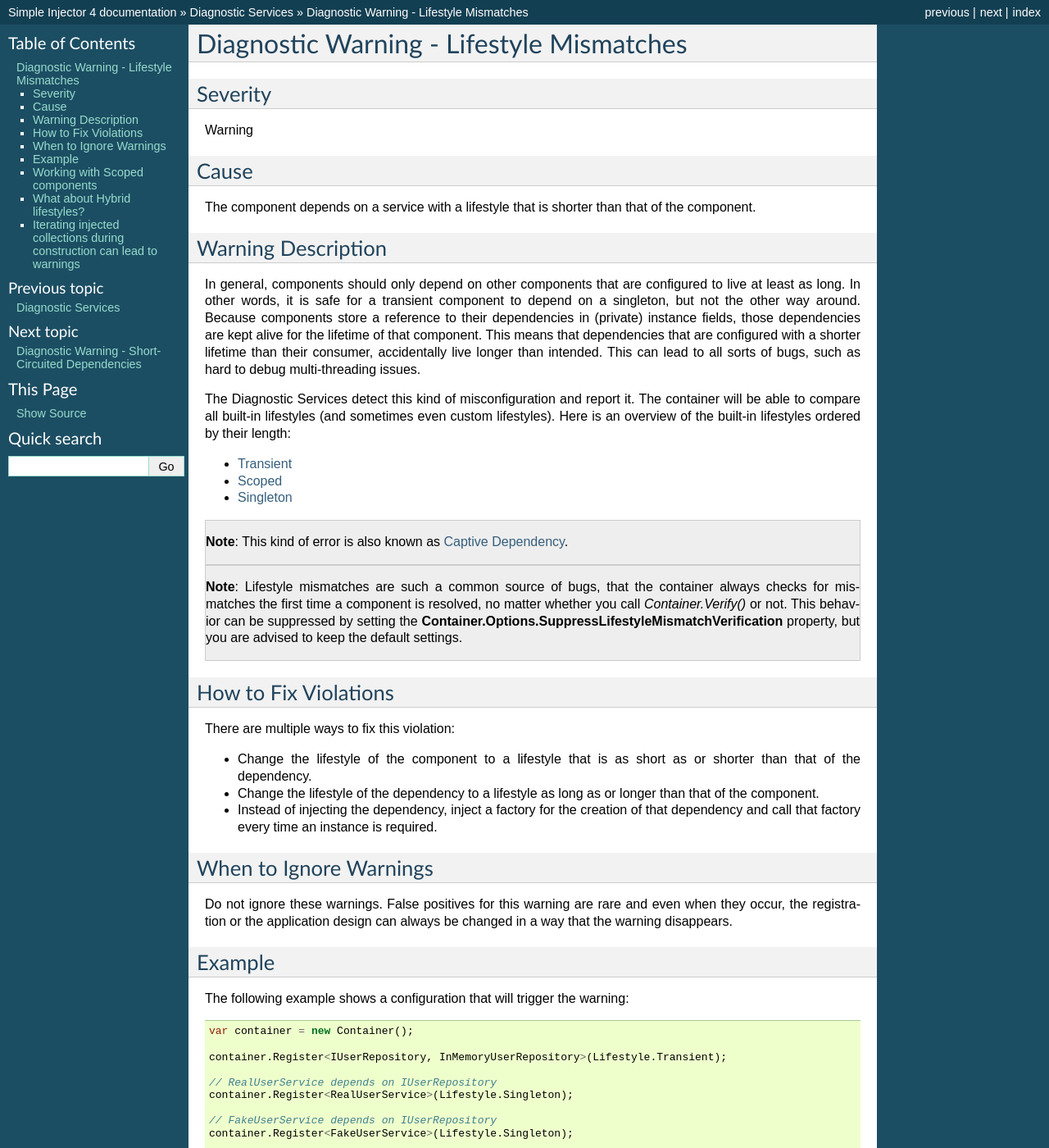
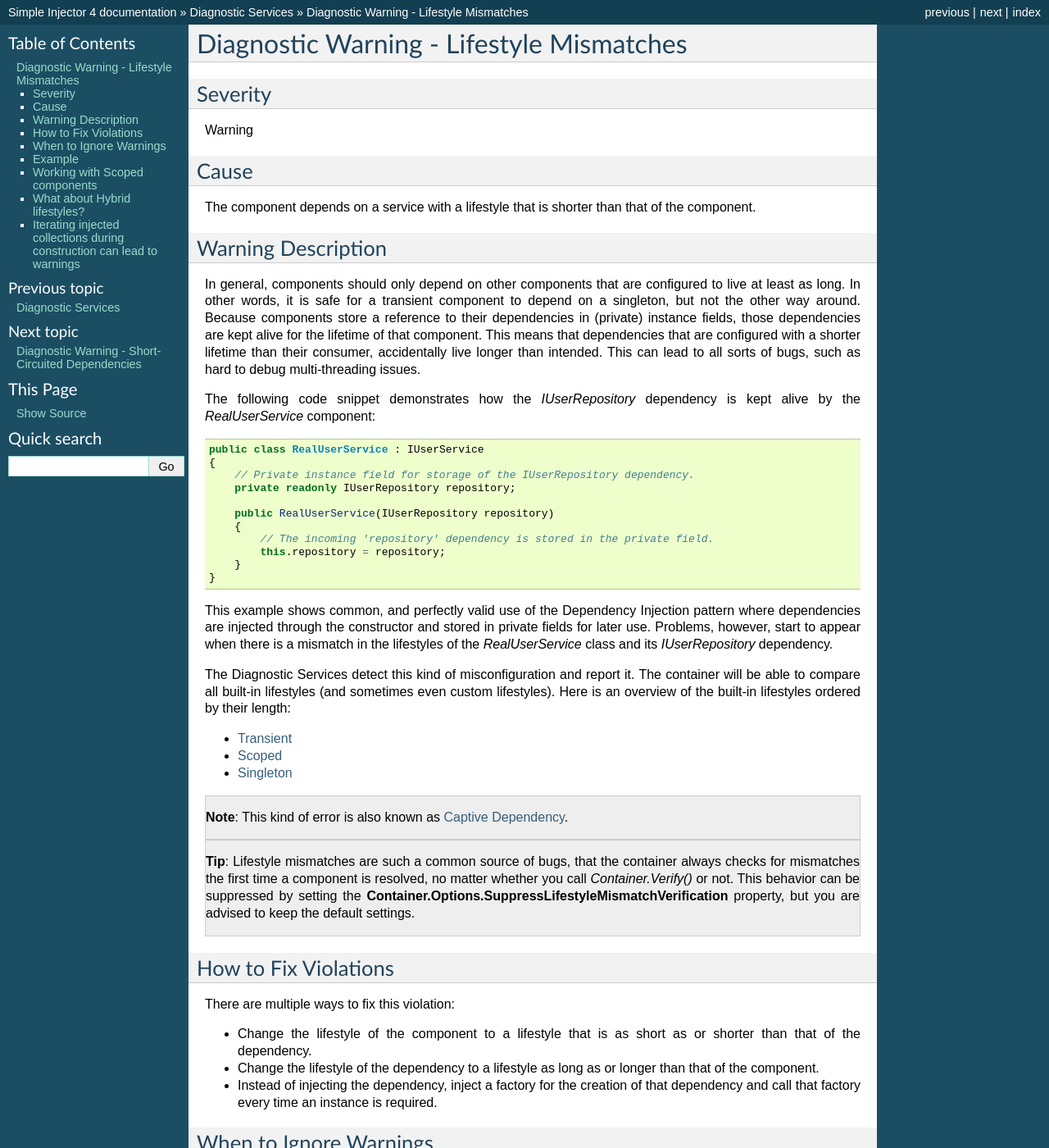
Before and after one commit to simpleinjector/Documentation, a Sphinx documentation site: the page built from source/LifestyleMismatches.rst, in a window 1280 px wide and 1400 px high. Shown: the whole window at 82% size. Built offline with Sphinx 7.4.7, drawn with Linux system fonts in a browser that asks for light colours.

Commit message:
Improved Lifestyle Mismatch documentation by starting with an example.

```diff
--- a/source/LifestyleMismatches.rst
+++ b/source/LifestyleMismatches.rst
@@ -17,6 +17,24 @@ Warning Description
 
 In general, components should only depend on other components that are configured to live at least as long. In other words, it is safe for a transient component to depend on a singleton, but not the other way around. Because components store a reference to their dependencies in (private) instance fields, those dependencies are kept alive for the lifetime of that component. This means that dependencies that are configured with a shorter lifetime than their consumer, accidentally live longer than intended. This can lead to all sorts of bugs, such as hard to debug multi-threading issues.
 
+The following code snippet demonstrates how the `IUserRepository` dependency is kept alive by the `RealUserService` component:
+
+.. code-block:: c#
+
+    public class RealUserService : IUserService
+    {
+        // Private instance field for storage of the IUserRepository dependency.
+        private readonly IUserRepository repository;
+
+        public RealUserService(IUserRepository repository)
+        {
+            // The incoming 'repository' dependency is stored in the private field.
+            this.repository = repository;
+        }
+    }
+
+This example shows common, and perfectly valid use of the Dependency Injection pattern where dependencies are injected through the constructor and stored in private fields for later use. Problems, however, start to appear when there is a mismatch in the lifestyles of the `RealUserService` class and its `IUserRepository` dependency.
+
 The Diagnostic Services detect this kind of misconfiguration and report it. The container will be able to compare all built-in lifestyles (and sometimes even custom lifestyles). Here is an overview of the built-in lifestyles ordered by their length:
 
 * :ref:`Transient <Transient>`
@@ -29,7 +47,7 @@ The Diagnostic Services detect this kind of misconfiguration and report it. The
 
 .. container:: Note
 
-    **Note**: Lifestyle mismatches are such a common source of bugs, that the container always checks for mismatches the first time a component is resolved, no matter whether you call *Container.Verify()* or not. This behavior can be suppressed by setting the **Container.Options.SuppressLifestyleMismatchVerification** property, but you are advised to keep the default settings.
+    **Tip**: Lifestyle mismatches are such a common source of bugs, that the container always checks for mismatches the first time a component is resolved, no matter whether you call *Container.Verify()* or not. This behavior can be suppressed by setting the **Container.Options.SuppressLifestyleMismatchVerification** property, but you are advised to keep the default settings.
 
 
 How to Fix Violations
```
